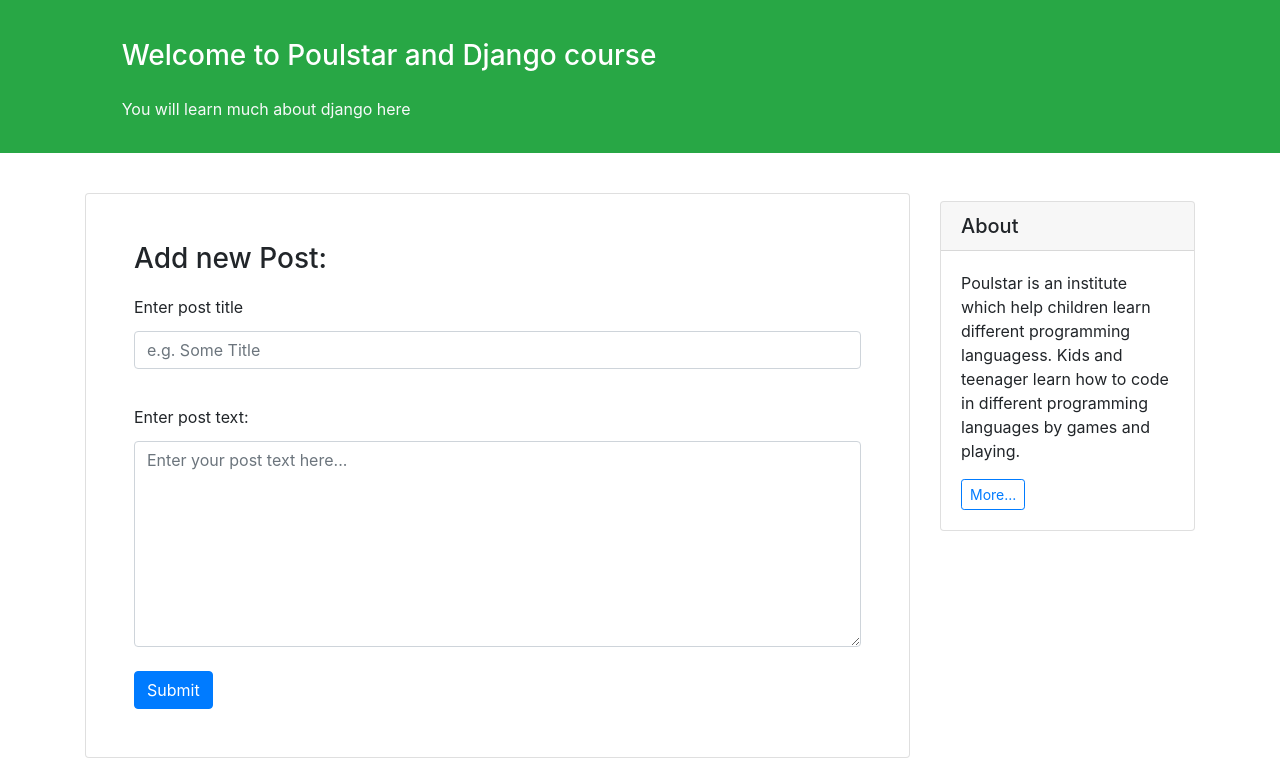
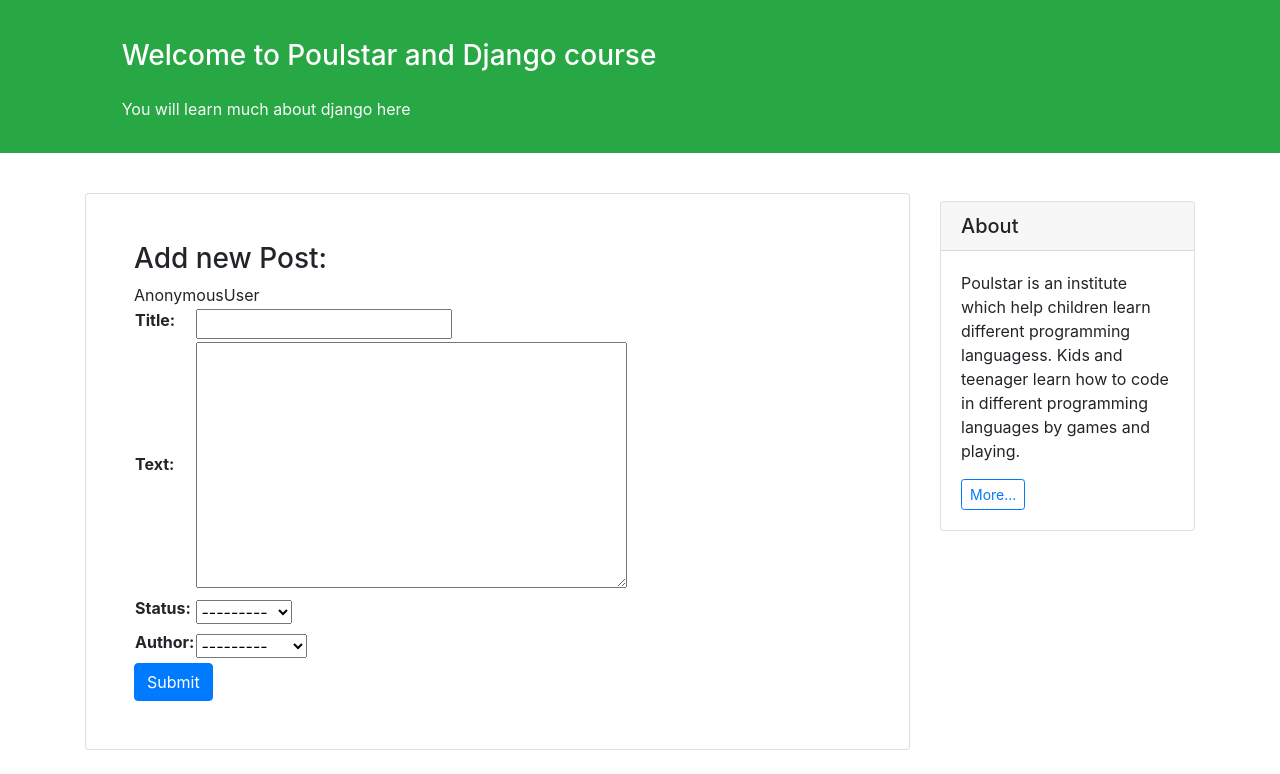
Before and after one commit to mohammadpmf/term6_mon_wed_proj1, a Django app: page /new_post/ in a window 1280 px wide. Shown: the part 57-831 px from the top of the page. After the commit the page ends 807 px from the top, so only its background shows below. Run offline with Django 5.2, Linux system fonts and the light colour scheme; data comes from the database, SQL or seed files in the repository; both versions use the stored data as it was after the commit; some libraries are stand-ins or nearby versions.

Commit message:
Adding a Post Added. methods POST and GET taught. and in base, Welcome user added

```diff
--- /dev/null
+++ b/blog/forms.py
@@ -0,0 +1,8 @@
+from django.forms import ModelForm
+from .models import BlogPost
+
+
+class BlogPostForm(ModelForm):
+    class Meta:
+        model = BlogPost
+        fields = ['title', 'text', 'status', 'author']
--- a/blog/templates/new_post.html
+++ b/blog/templates/new_post.html
@@ -8,15 +8,12 @@
 {% block content %}
 <div class="card shadow my-3 p-5">
     <h3>Add new Post:</h3>
+    {{ user }}
     <form method="POST">
-        <div class="form-group py-2">
-            <label class="py-1">Enter post title</label>
-            <input type="text" class="form-control" placeholder="e.g. Some Title" name="title">
-        </div>
-        <div class="form-group py-2">
-            <label class="py-1">Enter post text:</label>
-            <textarea class="form-control" name="text" rows="8" placeholder="Enter your post text here..."></textarea>
-        </div>
+        {% csrf_token %}
+        <table>
+            {{ form.as_table }}
+        </table>
         <button type="submit" class="btn btn-primary">Submit</button>
     </form>
 </div>
--- a/blog/views.py
+++ b/blog/views.py
@@ -1,5 +1,6 @@
-from django.shortcuts import render, get_object_or_404
+from django.shortcuts import render, redirect, get_object_or_404
 from .models import BlogPost
+from .forms import BlogPostForm
 
 
 def show_all_posts(request):
@@ -10,7 +11,13 @@
     return render(request, 'posts_list.html', context)
 
 def new_post(request):
-    return render(request, 'new_post.html')
+    form = BlogPostForm()
+    if request.method=='POST':
+        form = BlogPostForm(request.POST)
+        if form.is_valid():
+            form.save()
+            return redirect('home')
+    return render(request, 'new_post.html', {'form': form})
 
 def detail(request, pk):
     # post = BlogPost.objects.get(pk=pk)
--- a/templates/base.html
+++ b/templates/base.html
@@ -21,7 +21,11 @@
                 <a class="nav-link" href="{% url 'new_post' %}">Add New Post</a>
             </div>
         </div>
-        <div class="mx-1">Welcome</div>
+        {% if user.is_authenticated %}
+            <div class="mx-1">Welcome {{ user }} </div>
+        {% else %}
+            <div class="mx-1">Welcome </div>
+        {% endif %}
     </div>
 </nav>
 
```
Also changed, not shown: db.sqlite3.
